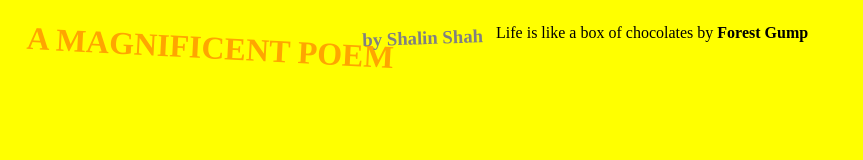
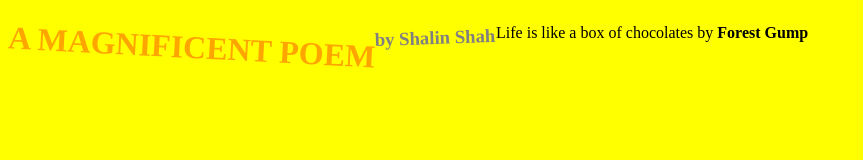
Before and after one commit to shalinster/crazypoem, a plain HTML site: page index.html in a window 1280 px wide. Shown: the whole page, without its empty margins (0-863 px from the left). Drawn offline with Linux system fonts and the light colour scheme.

Commit message:
changing flex added wrapper

```diff
--- a/index.html
+++ b/index.html
@@ -1,12 +1,13 @@
 <html>
   <body>
+    <wrapper>
     <h1> A MAGNIFICENT POEM</h1>
     <h3> by Shalin Shah</h3>
 
     <p>Life is like a box of chocolates by <strong>Forest Gump</strong></p>
 
 
-
+    </wrapper>
   </body>
 </html>
 <style>
@@ -15,11 +16,13 @@
     background-color:yellow;
 /*     margin:25%;
      width:50%; */
+
+  }
+  wrapper {
     display:flex;
     grid-template-columns:repeat(5,20%);
     grid-template-rows:repeat(6,16.6%vmin);
   }
-
   h1{
 
 
```
